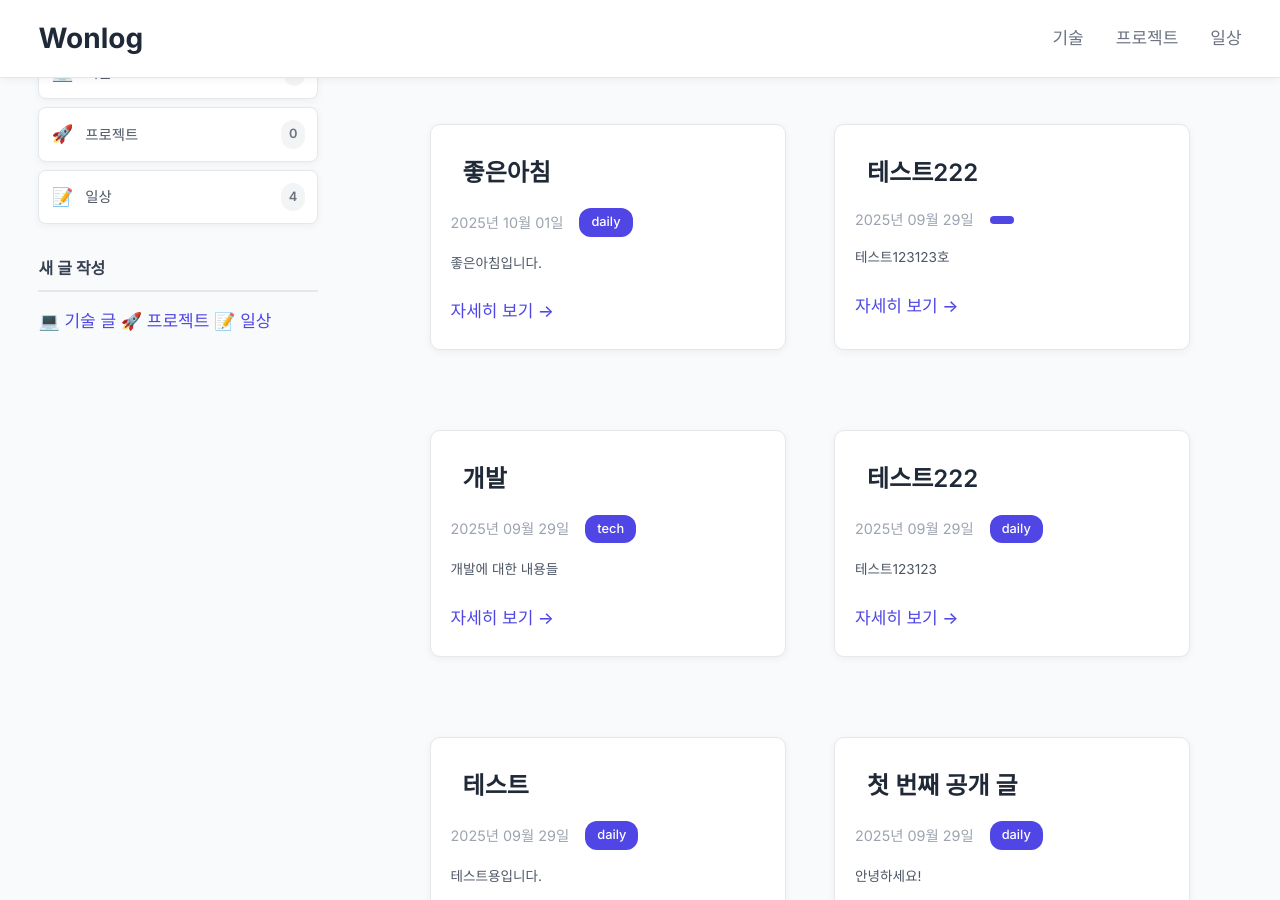
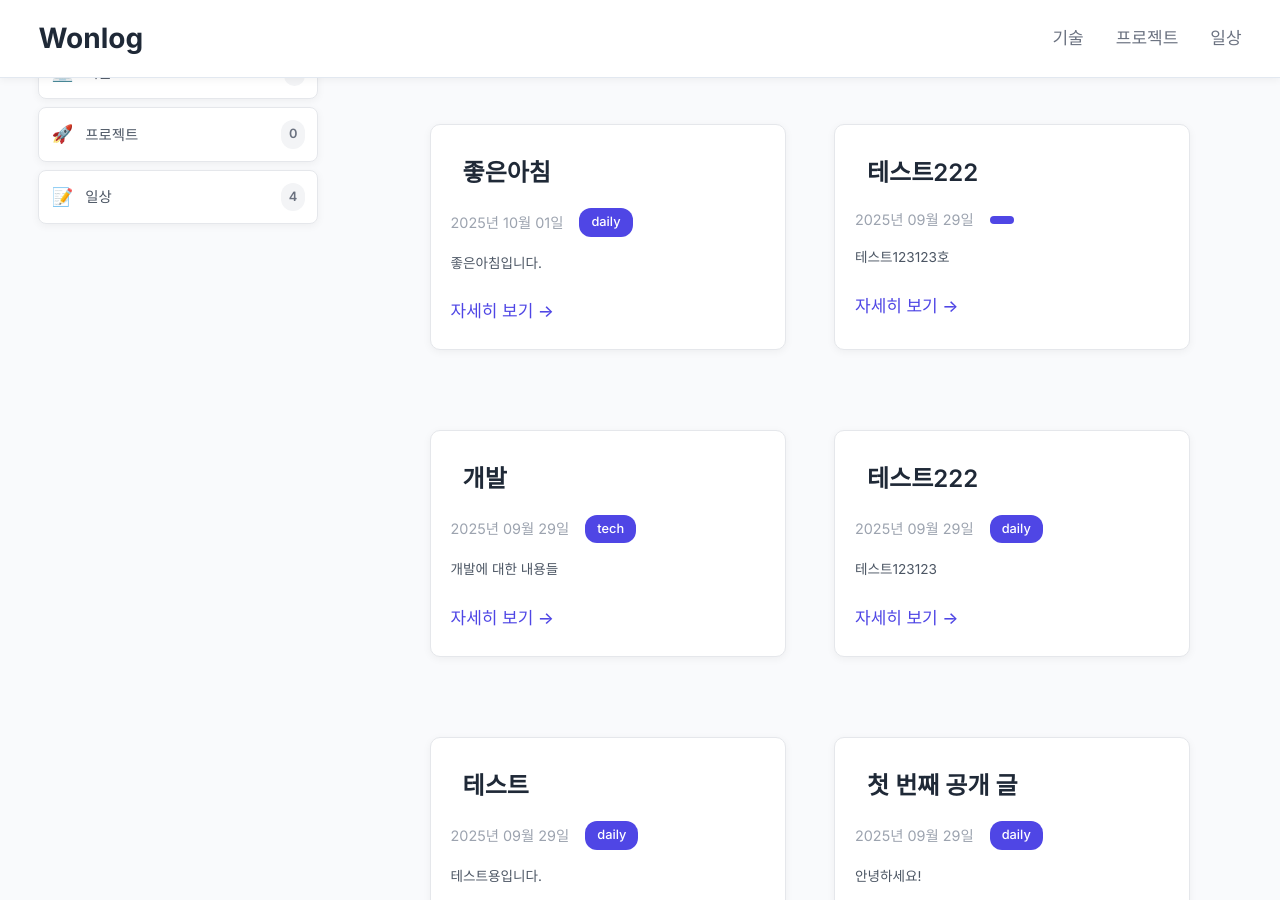
Before and after one commit to learningssik/learningssik.github.io, a Jekyll site: the page built from index.markdown, in a window 1280 px wide and 900 px high, scrolled down 699 px. Built offline with Jekyll 4.4.1, drawn with Linux system fonts in a browser that asks for light colours.

Commit message:
feat: 글 작성 UI 제거로 뷰어 전용 블로그 전환
- 사이드바에서 '새 글 작성' 섹션 제거
- 카테고리 페이지에서 작성 버튼 및 관련 UI 제거
- 깔끔한 뷰어 중심의 블로그 경험 제공
- 불필요한 CSS 스타일 정리

```diff
--- a/_includes/sidebar.html
+++ b/_includes/sidebar.html
@@ -47,19 +47,3 @@
         </a>
     </div>
 </div>
-
-<!-- 새 글 작성 섹션 -->
-<div class="write-section">
-    <h3 class="sidebar-title">새 글 작성</h3>
-    <div class="write-buttons">
-        <a href="https://github.com/learningssik/learningssik.github.io/new/main/_public/tech/?filename=YYYY-MM-DD-글제목.md&value=---%0Atitle: 여기에 글 제목을 입력하세요%0Adate: YYYY-MM-DD%0Acategory: tech%0Aexcerpt: 글 요약%0A---%0A%0A여기에 본문을 작성하세요." class="write-btn tech" target="_blank">
-            💻 기술 글
-        </a>
-        <a href="https://github.com/learningssik/learningssik.github.io/new/main/_public/projects/?filename=YYYY-MM-DD-글제목.md&value=---%0Atitle: 여기에 글 제목을 입력하세요%0Adate: YYYY-MM-DD%0Acategory: projects%0Aexcerpt: 글 요약%0A---%0A%0A여기에 본문을 작성하세요." class="write-btn projects" target="_blank">
-            🚀 프로젝트
-        </a>
-        <a href="https://github.com/learningssik/learningssik.github.io/new/main/_public/daily/?filename=YYYY-MM-DD-글제목.md&value=---%0Atitle: 여기에 글 제목을 입력하세요%0Adate: YYYY-MM-DD%0Acategory: daily%0Aexcerpt: 글 요약%0A---%0A%0A여기에 본문을 작성하세요." class="write-btn daily" target="_blank">
-            📝 일상
-        </a>
-    </div>
-</div>
```
